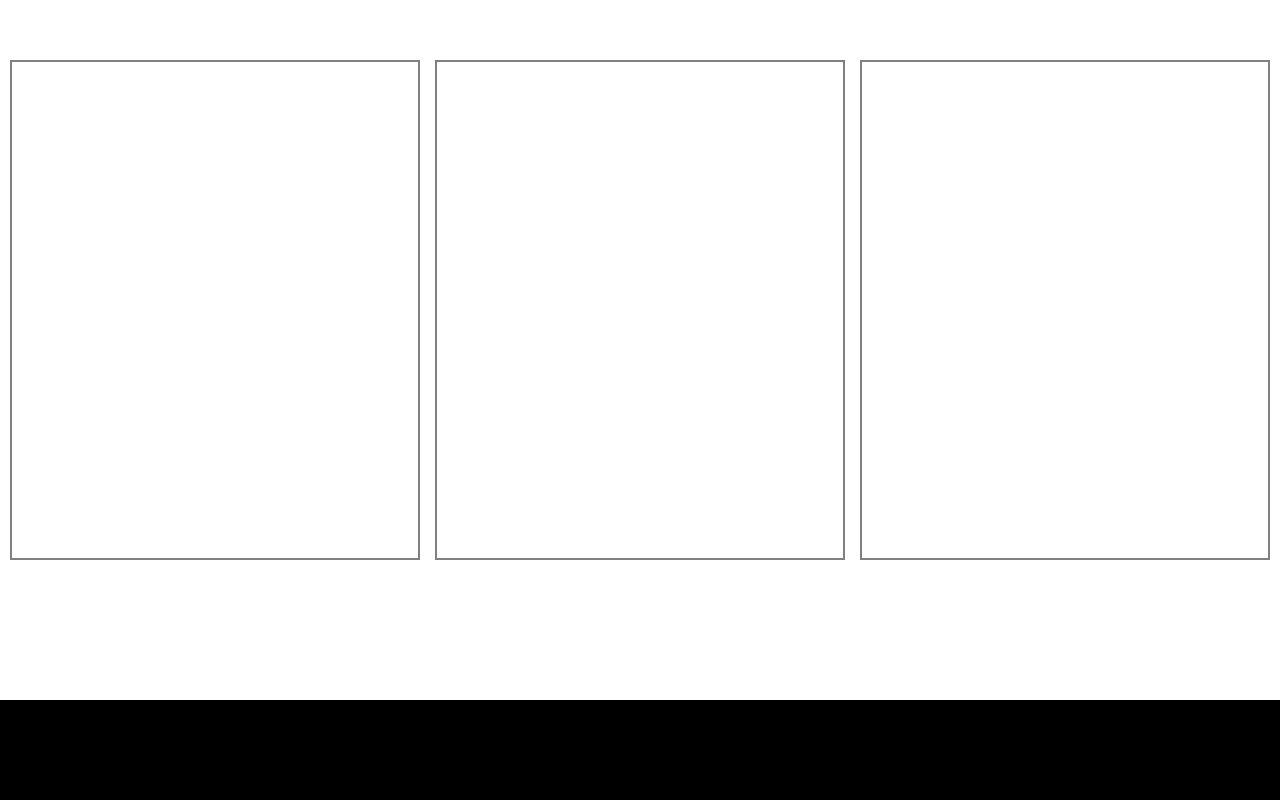
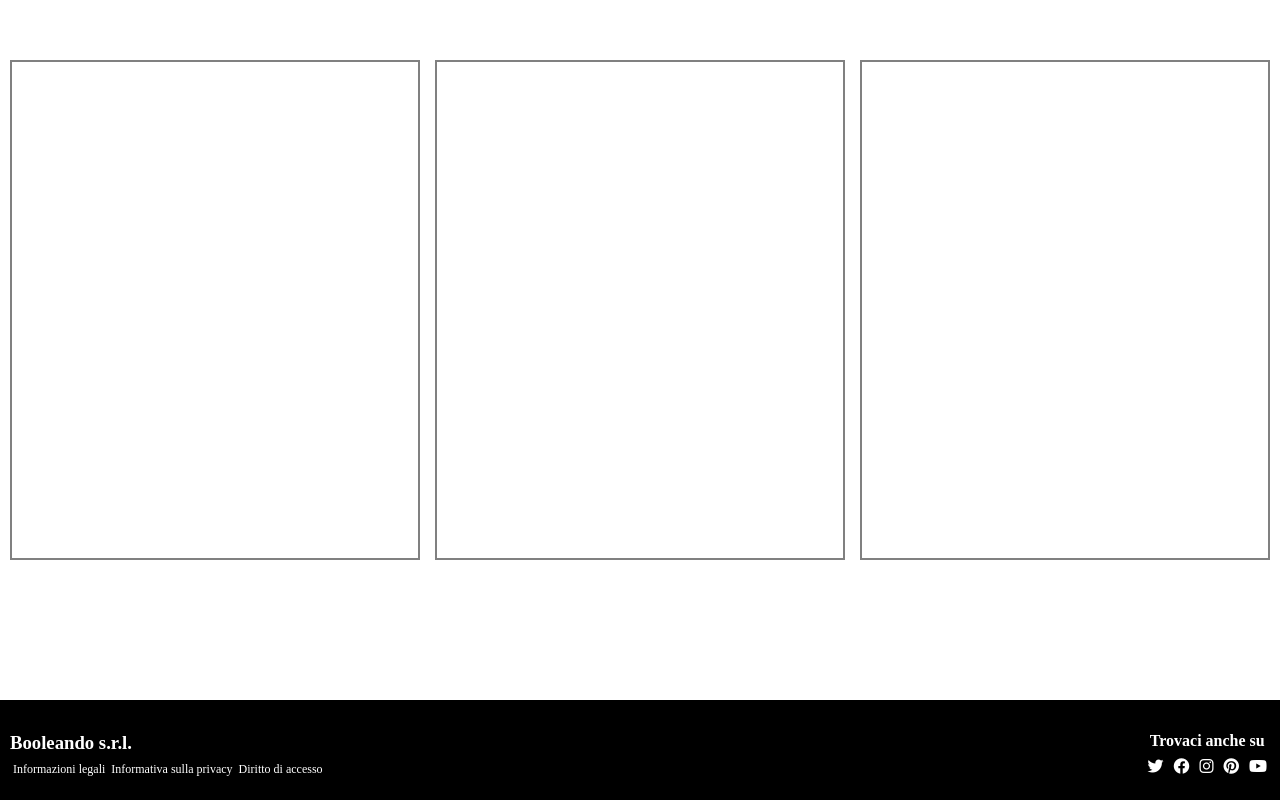
Before and after one commit to FrancescoMain/html-css-boolando, a plain HTML site: page index.html in a window 1280 px wide. Shown: the part 720-1520 px from the top of the page. Drawn offline with Linux system fonts and the light colour scheme.

Commit message:
Footer Content

```diff
--- a/index.html
+++ b/index.html
@@ -32,8 +32,9 @@
               <!-- Logo -->
               <div class="flex nav">
                 <img class="logo" src="img/boolean-logo.png" alt="">
+              </div>
 
-              </div>
+              <!-- icons   -->
               <div class="flex  nav">
                 <div><i class="fa-regular fa-user"></i></div>
                 <div><i class="fa-regular fa-heart"></i></div>
@@ -66,9 +67,31 @@
     <!-- footer -->
     <footer>
         <div class="bigcontainer bot">
-            <div class="page flex">
-                <div class="nav"></div>
-                <div class="nav"></div>
+            <div class="page flex nav">
+
+                <!-- info legali  -->
+                <div>
+                    <h3>Booleando s.r.l.</h3>
+                    <div class="flex nav">
+                        <div class="footlink"><a href="">Informazioni legali</a></div>
+                        <div class="footlink"><a href="">Informativa sulla privacy</a></div>
+                        <div class="footlink"><a href="">Diritto di accesso</a></div>
+                    </div>
+                </div>
+                <!-- social icon  -->
+                <div class="flex nav col">
+                    <div>
+                        <h4>Trovaci anche su</h4>
+                    </div>
+                    <div>
+                        <i class="fa-brands fa-twitter"></i>
+                        <i class="fa-brands fa-facebook"></i>
+                        <i class="fa-brands fa-instagram"></i>
+                        <i class="fa-brands fa-pinterest"></i>
+                        <i class="fa-brands fa-youtube"></i>
+                    </div>
+
+                </div>
            </div>
         </div>
 
--- a/style.css
+++ b/style.css
@@ -91,8 +91,23 @@ main {
 
 
 /* regole foot */
+
+h3, h4{
+    color: white;
+    margin: 8px 0;
+}
 .bot {
     background-color: black;
     /* debug */
     min-height: 100px;
 }
+
+.footlink {
+    margin: 0 3px;
+    font-size: 12px;
+
+}
+
+.col {
+    flex-direction: column;
+}
```
